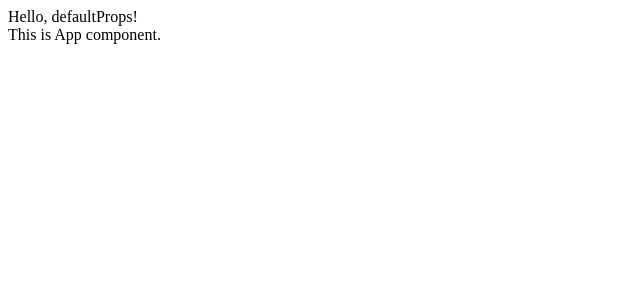
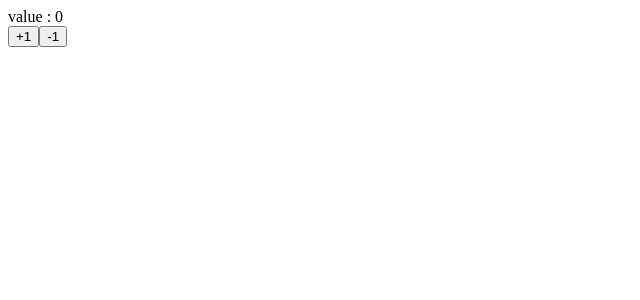
Before and after one commit to syuniki/first-react, a React (Create React App) app: page / in a window 1280 px wide. Shown: the top 300 px of the page, without its empty margins (0-640 px from the left). Built offline with nearby package versions, Linux system fonts and the light colour scheme.

Commit message:
useStateの利用法

```diff
--- a/src/App.tsx
+++ b/src/App.tsx
@@ -1,4 +1,5 @@
 import React from 'react';
+import Counter from './Counter';
 
 interface AppProps {
   message?: string;
@@ -6,7 +7,11 @@
 }
 
 const App: React.FunctionComponent<AppProps> = ({ message, description }) => {
-  return <div>{ message }<br />{ description }</div>;
+  return (
+    <div>
+      <Counter />
+    </div>
+  );
 };
 
 App.defaultProps = {
--- /dev/null
+++ b/src/Counter.tsx
@@ -0,0 +1,23 @@
+import React, { useState } from 'react';
+
+const Counter: React.FC<{}> = () => {
+    const initialValue: any = 0;
+    const [value, setValue] = useState<number>(initialValue);
+
+    const increment = () => {
+        setValue((prevState) => prevState + 1);
+    }
+    const decrement = () => {
+        setValue((prevState) => prevState - 1);
+    }
+
+    return (
+        <div>
+            <div>value : { value }</div>
+            <button onClick={increment}>+1</button>
+            <button onClick={decrement}>-1</button>
+        </div>
+    );
+};
+
+export default Counter;
```
